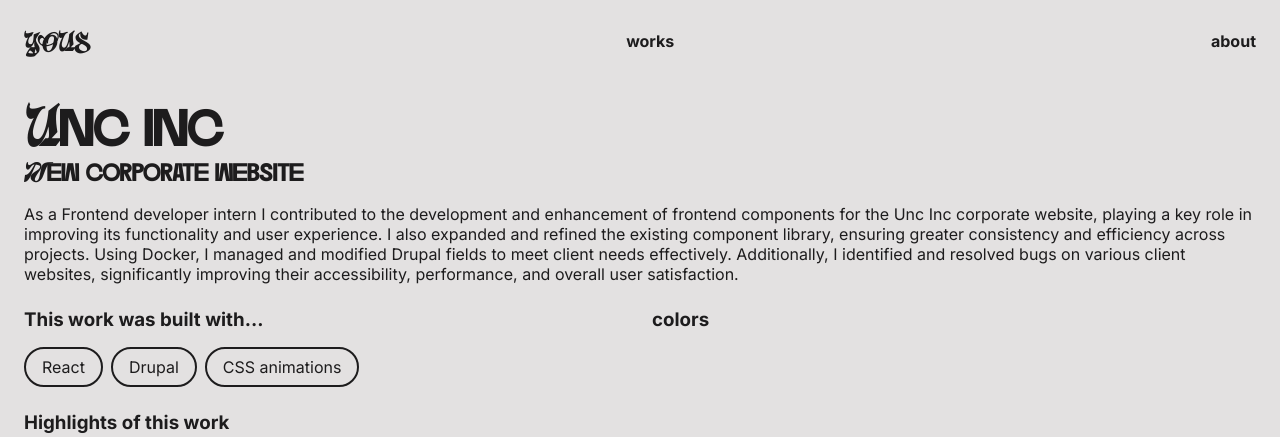
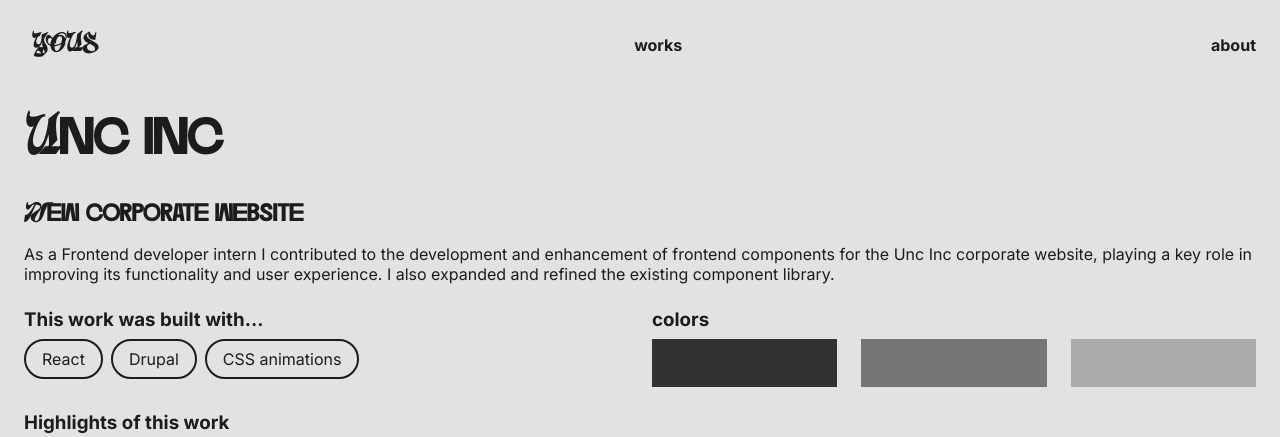
Before and after one commit to YoussraElmortai/portfolio24, a Next.js app: page /works/uncinc in a window 1280 px wide. Shown: the top 437 px of the page. Built offline with nearby package versions, Linux system fonts and the light colour scheme.

Commit message:
cleaning up CSS

```diff
--- a/src/app/components/header/style.css
+++ b/src/app/components/header/style.css
@@ -6,7 +6,8 @@
 
   & nav {
     & h1{
-      margin-top: 0.5rem;
+      padding: 0.5rem;
+      margin-bottom: 0;
     }
 
     & ul {
--- a/src/app/globals.css
+++ b/src/app/globals.css
@@ -40,6 +40,17 @@
   font-family: var(--headings);
 }
 
+h1{
+  margin-bottom: 2rem;
+}
+
+h2{
+  margin-bottom: 1rem;
+}
+
+ h3, h4{
+  margin-bottom: 0.5rem;
+}
 
 main {
   position: relative;
@@ -60,7 +71,6 @@
   }
 
   & article {
-    margin-top: 0.5rem;
 
     @media screen and (min-width: 432px) {
       width: 40vw;
--- a/src/app/works/style.css
+++ b/src/app/works/style.css
@@ -1,8 +1,6 @@
 /* works overviewpage styling */
 
 .works_intro {
-    margin-bottom: 2rem;
-
     & h1 {
         font-size: 50px;
     }
@@ -19,8 +17,8 @@
     & li {
         position: relative;
         list-style: " ";
-        border-bottom: solid 1px var(--sec-grey);
-        border-top: solid 1px var(--sec-grey);
+        border-bottom: solid 2px var(--sec-grey);
+        border-top: solid 2px var(--sec-grey);
         padding-top: 1rem;
         height: fit-content;
         padding-bottom: 1rem;
@@ -34,13 +32,9 @@
 
         @media screen and (max-width: 432px) {
             height: fit-content;
-            border: solid 1px;
+            border: solid 2px;
             border-radius: 0.5rem;
             padding: 0;
-
-            &:nth-of-type(2n) {
-                background-color: #add400;
-            }
 
             & img {
                 position: relative;
@@ -54,6 +48,7 @@
         &:hover {
             background: var(--text-color);
             color: var(--bg-color);
+            border-color: var(--text-color);
         }
     }
 }
@@ -82,9 +77,6 @@
     }
 }
 
-.work_intro {
-    margin-bottom: 1rem;
-}
 
 .work_grid {
     display: grid;
@@ -119,9 +111,6 @@
 .work_info {
     grid-area: info;
 
-    & h3 {
-        margin-bottom: 1rem;
-    }
 
     & ul {
         display: flex;
@@ -137,12 +126,41 @@
     }
 }
 
+.work_wrapper {
+    display: flex;
+    flex-flow: row;
+    gap: 1.5rem;
+}
+
 .work_highlights {
     grid-area: highlights;
+
+    & .work_wrapper {
+        flex-flow: row wrap;
+    }
+
+    & img {
+        width: 100%;
+        height: auto;
+    }
 }
 
 .work_colors {
     grid-area: colors;
+
+    & .colors {
+        width: 100%;
+        height: 3rem;
+        background-color: #323232;
+
+        &:nth-of-type(2n) {
+            background-color: #767677;
+        }
+
+        &:nth-of-type(3n) {
+            background-color: #aaa;
+        }
+    }
 }
 
 .work_links {
--- a/src/app/works/uncinc/page.jsx
+++ b/src/app/works/uncinc/page.jsx
@@ -15,13 +15,7 @@
               development and enhancement of frontend components for
               the Unc Inc corporate website, playing a key role in
               improving its functionality and user experience. I also
-              expanded and refined the existing component library,
-              ensuring greater consistency and efficiency across
-              projects. Using Docker, I managed and modified Drupal
-              fields to meet client needs effectively. Additionally, I
-              identified and resolved bugs on various client websites,
-              significantly improving their accessibility,
-              performance, and overall user satisfaction.
+              expanded and refined the existing component library.
             </p>
           </article>
           <div className='work_info'>
@@ -34,10 +28,20 @@
           </div>
           <div className='work_colors'>
             <h3>colors</h3>
+            <div className="work_wrapper">
+            <div className='colors' />
+            <div className='colors' />
+            <div className='colors' />
+            </div>
           </div>
 
           <div className='work_highlights'>
             <h3>Highlights of this work</h3>
+            <div className="work_wrapper">
+              <img src='https://i.pinimg.com/736x/21/5e/9a/215e9a59ff1913a65d531adcab756854.jpg' />
+              <img src='https://i.pinimg.com/736x/48/ab/06/48ab068081e9495f9013290e73f6722d.jpg' />
+              <img src='https://i.pinimg.com/474x/25/9b/e5/259be53d7c06a77f17a9ae8e070845a1.jpg' />
+            </div>
           </div>
 
           <div className='work_links'>
```
